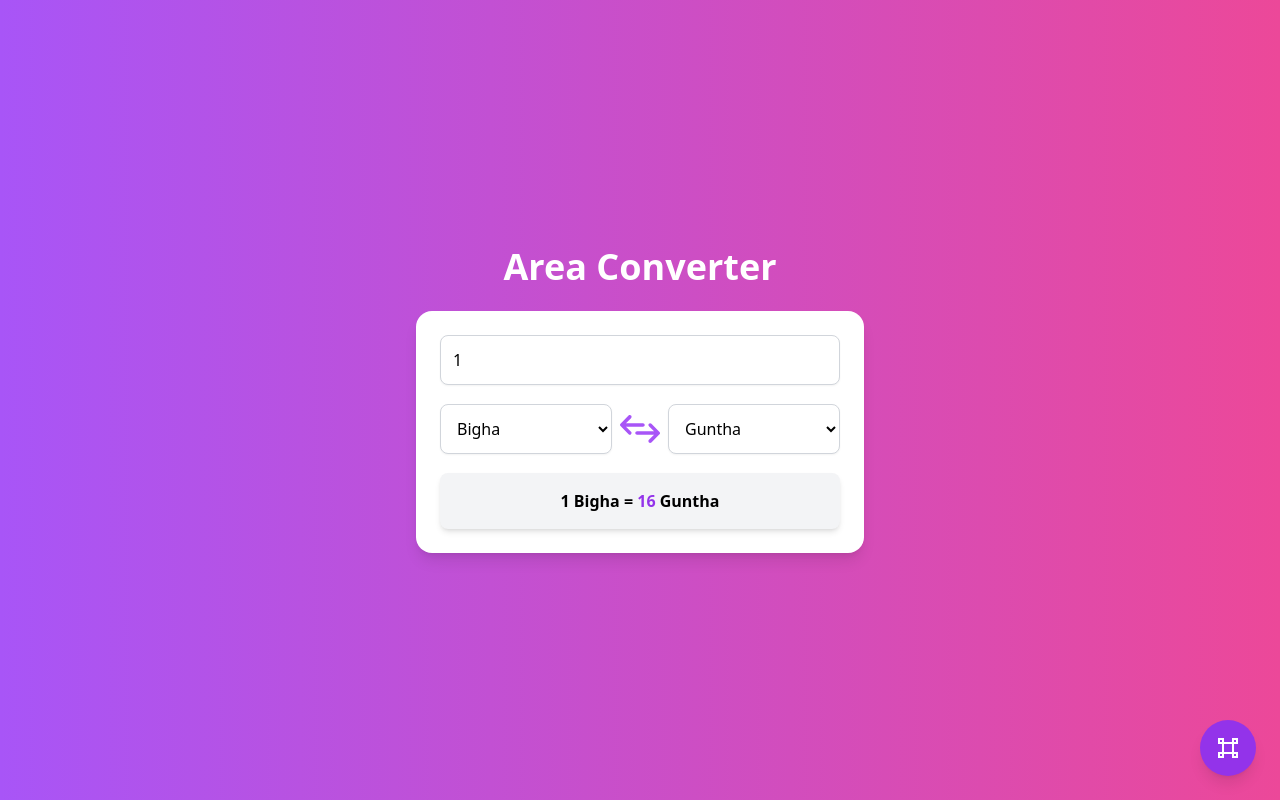
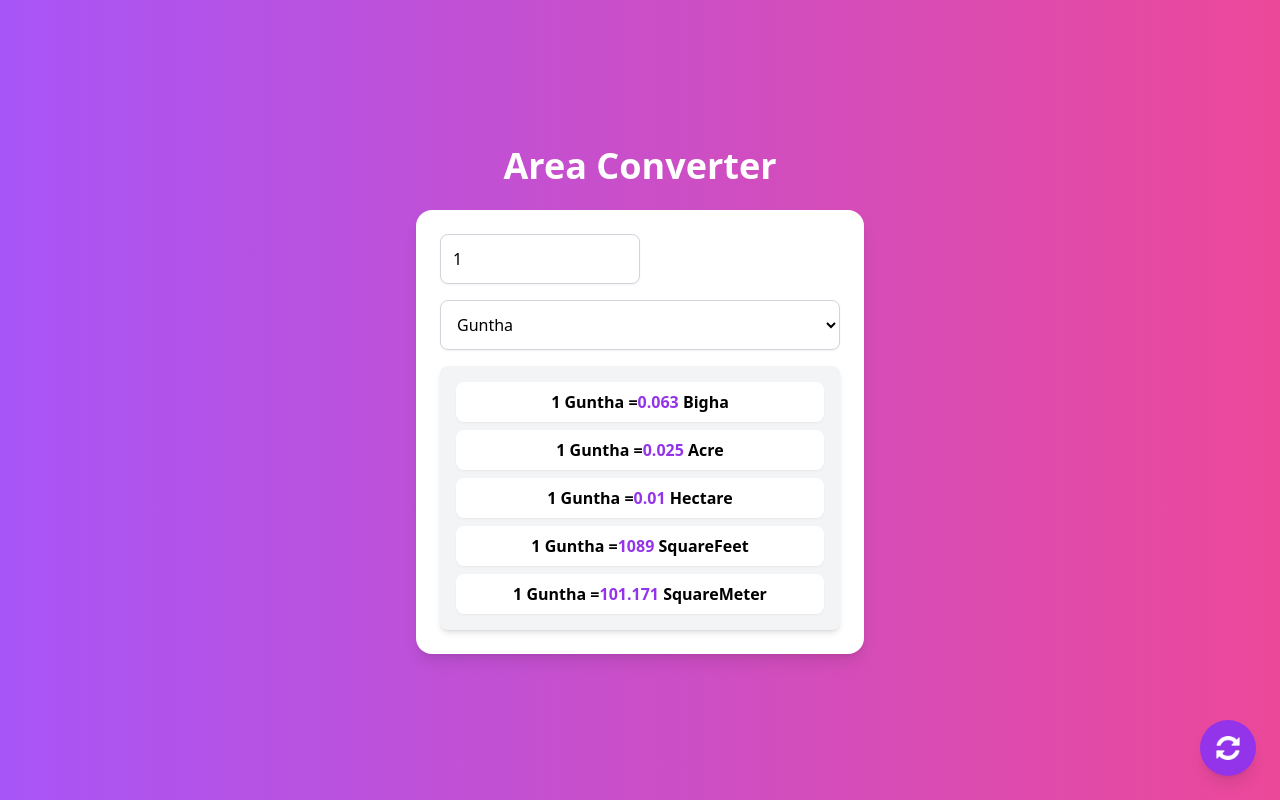
Before and after one commit to Murlidhar08/Area-Converter, a React (Vite) app: page / in a window 1280 px wide. Built offline with nearby package versions, Linux system fonts and the light colour scheme.

Commit message:
Default to multiple convertion

```diff
--- a/src/App.tsx
+++ b/src/App.tsx
@@ -9,7 +9,8 @@ function App() {
     <Router>
       <Routes>
         <Route path="/multiple" element={<AreaConverter />} />
-        <Route path="*" element={<AreaConverterSingle />} />
+        <Route path="/single" element={<AreaConverterSingle />} />
+        <Route path="*" element={<AreaConverter />} />
       </Routes>
     </Router>
   );
--- a/src/pages/AreaConverter.tsx
+++ b/src/pages/AreaConverter.tsx
@@ -29,14 +29,17 @@ export default function AreaConverter() {
   const navigate = useNavigate(); // Initialize navigate function
 
   const convertArea = (targetUnit: string): number => {
-    const baseValue = fromUnit === "H.RA.SM" ? calculateCustomUnit(customH, customR, customSM) : value / units[fromUnit];
+    const baseValue =
+      fromUnit === "H.RA.SM"
+        ? calculateCustomUnit(customH, customR, customSM)
+        : value / units[fromUnit];
     return Number((baseValue * units[targetUnit]).toFixed(3));
   };
 
   // Functions
   /** Navigate to Single Page Conversion */
   const navigateToSinglePage = () => {
-    navigate("/");
+    navigate("/single");
   };
 
   return (
@@ -55,9 +58,27 @@ export default function AreaConverter() {
       >
         {fromUnit === "H.RA.SM" ? (
           <div className="flex flex-col space-y-2 mb-4">
-            <input type="number" placeholder="Hectare" className="p-3 border border-gray-300 rounded-lg shadow-sm" value={customH} onChange={(e) => setCustomH(Number(e.target.value))} />
-            <input type="number" placeholder="RA (Guntha)" className="p-3 border border-gray-300 rounded-lg shadow-sm" value={customR} onChange={(e) => setCustomR(Number(e.target.value))} />
-            <input type="number" placeholder="Square Meter" className="p-3 border border-gray-300 rounded-lg shadow-sm" value={customSM} onChange={(e) => setCustomSM(Number(e.target.value))} />
+            <input
+              type="number"
+              placeholder="Hectare"
+              className="p-3 border border-gray-300 rounded-lg shadow-sm"
+              value={customH}
+              onChange={(e) => setCustomH(Number(e.target.value))}
+            />
+            <input
+              type="number"
+              placeholder="RA (Guntha)"
+              className="p-3 border border-gray-300 rounded-lg shadow-sm"
+              value={customR}
+              onChange={(e) => setCustomR(Number(e.target.value))}
+            />
+            <input
+              type="number"
+              placeholder="Square Meter"
+              className="p-3 border border-gray-300 rounded-lg shadow-sm"
+              value={customSM}
+              onChange={(e) => setCustomSM(Number(e.target.value))}
+            />
           </div>
         ) : (
           <div className="flex flex-col sm:flex-row space-y-4 sm:space-y-0 sm:space-x-4 mb-4">
@@ -76,13 +97,16 @@ export default function AreaConverter() {
           className="w-full p-3 border border-gray-300 rounded-lg shadow-sm bg-white focus:outline-none focus:ring-2 focus:ring-purple-400 mb-4"
         >
           {Object.keys(units).map((unit) => (
-            <option key={unit} value={unit}>{unit}</option>
+            <option key={unit} value={unit}>
+              {unit}
+            </option>
           ))}
           <option value="H.RA.SM">H.RA.SM</option>
         </select>
 
         <div className="bg-gray-100 p-4 rounded-lg shadow-md text-center font-semibold text-sm sm:text-base space-y-2">
-          {Object.keys(units).map((unit) => (
+          {Object.keys(units).map(
+            (unit) =>
               unit !== fromUnit && (
                 <motion.p
                   key={unit}
@@ -90,11 +114,17 @@ export default function AreaConverter() {
                   initial={{ opacity: 0, y: 10 }}
                   animate={{ opacity: 1, y: 0 }}
                 >
-                {fromUnit === "H.RA.SM" ? `${customH}-${customR}-${customSM} H.RA.SM` : `${value} ${fromUnit}`} =
-                <span className="text-purple-600 font-bold">{convertArea(unit)}</span> {unit}
+                  {fromUnit === "H.RA.SM"
+                    ? `${customH}-${customR}-${customSM} H.RA.SM`
+                    : `${value} ${fromUnit}`}{" "}
+                  =
+                  <span className="text-purple-600 font-bold">
+                    {convertArea(unit)}
+                  </span>{" "}
+                  {unit}
                 </motion.p>
               )
-          ))}
+          )}
         </div>
       </motion.div>
       {/* Floating Button for Single Page */}
@@ -106,17 +136,7 @@ export default function AreaConverter() {
         aria-label="Go to Single Page"
       >
         {/* Single Page Icon (You can replace with an actual icon if needed) */}
-        <svg
-          xmlns="http://www.w3.org/2000/svg"
-          className="w-6 h-6"
-          fill="none"
-          viewBox="0 0 24 24"
-          stroke="currentColor"
-          strokeWidth="2"
-        >
-          <path d="M7 7h10v10H7V7z" />
-          <path d="M3 3h4v4H3V3zm14 0h4v4h-4V3zM3 17h4v4H3v-4zm14 0h4v4h-4v-4z" />
-        </svg>
+        <img className="w-6 h-6" src="/images/convert.png" alt="img"/>
       </motion.button>
     </div>
   );
--- a/src/pages/AreaConverterSingle.tsx
+++ b/src/pages/AreaConverterSingle.tsx
@@ -132,17 +132,7 @@ const AreaConverter: React.FC = () => {
                 aria-label="Go to Single Page"
             >
                 {/* Single Page Icon (You can replace with an actual icon if needed) */}
-                <svg
-                    xmlns="http://www.w3.org/2000/svg"
-                    className="w-6 h-6"
-                    fill="none"
-                    viewBox="0 0 24 24"
-                    stroke="currentColor"
-                    strokeWidth="2"
-                >
-                    <path d="M7 7h10v10H7V7z" />
-                    <path d="M3 3h4v4H3V3zm14 0h4v4h-4V3zM3 17h4v4H3v-4zm14 0h4v4h-4v-4z" />
-                </svg>
+                <img className="w-6 h-6" src="/images/convert.png" alt="img"/>
             </motion.button>
         </div>
     );
```
Also changed, not shown: public/images/convert.png (added). Lines whose indentation alone changed are shown as unchanged.
